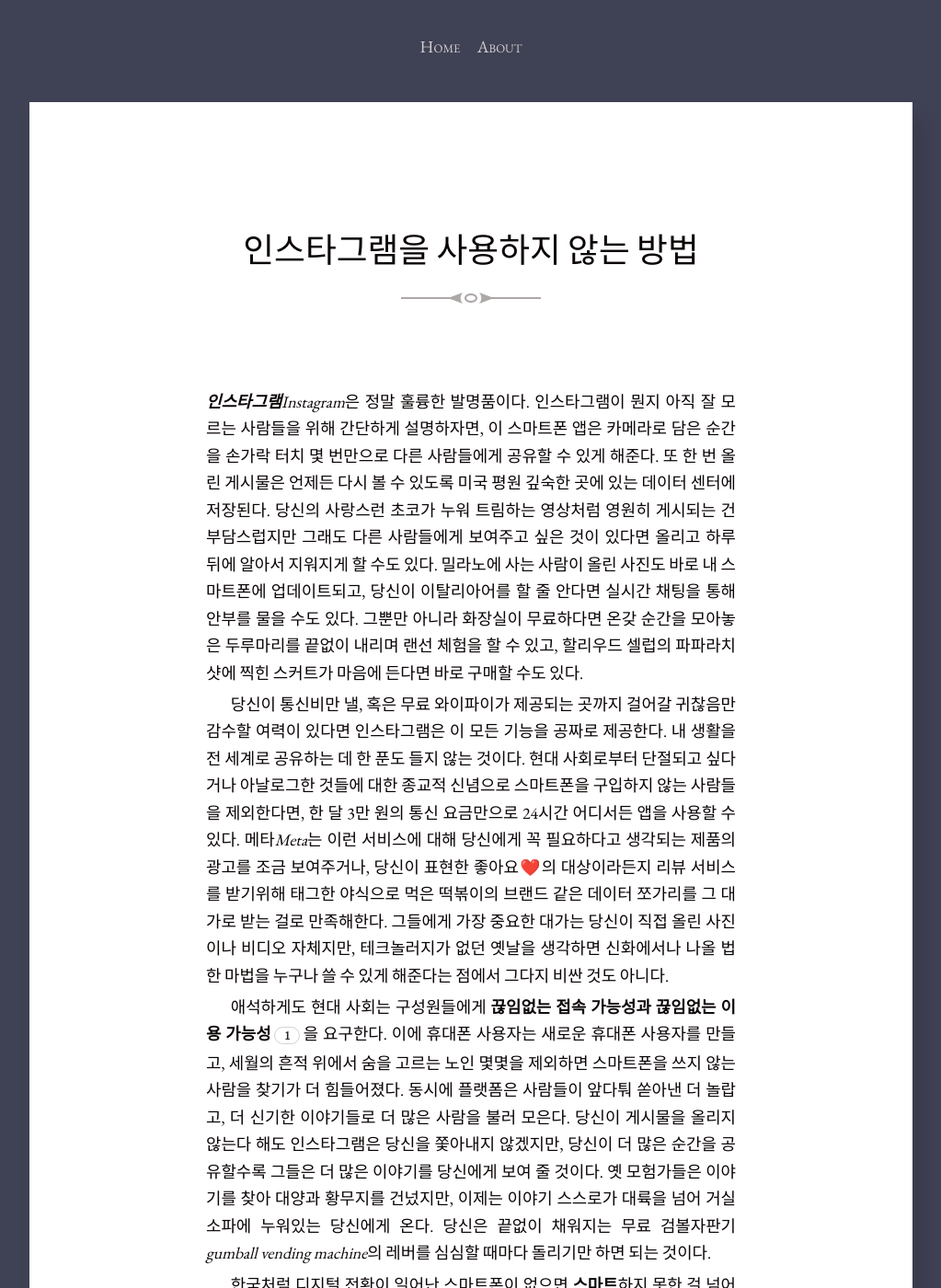
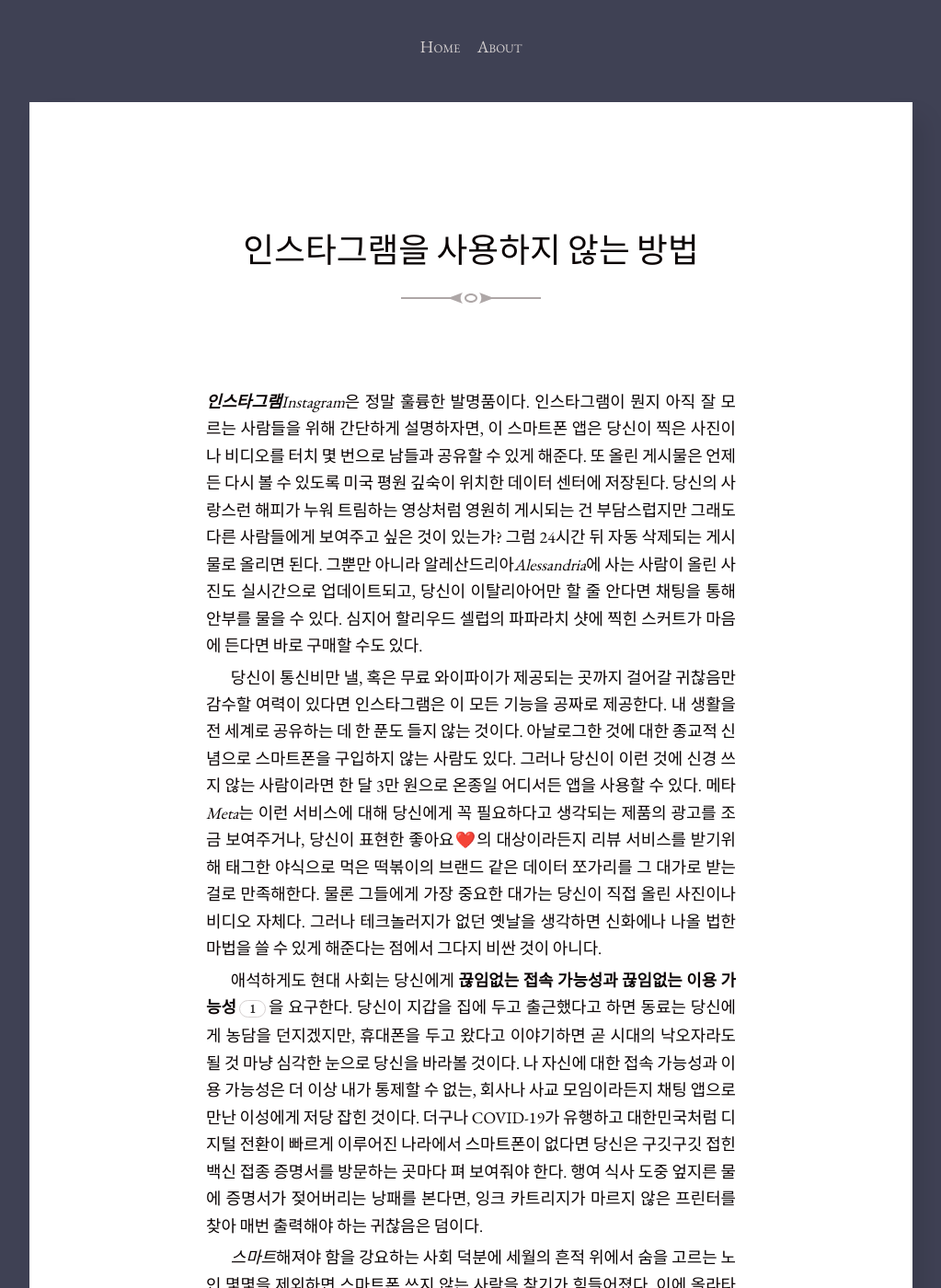
Before and after one commit to grsdij/grsdij, a Jekyll site: the page built from _posts/2022-05-17-인스타그램을 사용하지 않는 방법.md, in a window 1280 px wide and 1400 px high. Shown: the whole window at 92% size, without its empty margins (128-1151 px from the left). Built offline with Jekyll 4.4.1, drawn with Linux system fonts in a browser that asks for light colours; some of the changed text lies outside the part shown.

Commit message:
Update 2022-05-17-인스타그램을 사용하지 않는 방법.md

```diff
--- a/_posts/2022-05-17-인스타그램을 사용하지 않는 방법.md
+++ b/_posts/2022-05-17-인스타그램을 사용하지 않는 방법.md
@@ -5,18 +5,35 @@ categories: essay
 layout: post
 ---
 
-***인스타그램****Instagram*은 정말 훌륭한 발명품이다. 인스타그램이 뭔지 아직 잘 모르는 사람들을 위해 간단하게 설명하자면, 이 스마트폰 앱은 카메라로 담은 순간을 손가락 터치 몇 번만으로 다른 사람들에게 공유할 수 있게 해준다. 또 한 번 올린 게시물은 언제든 다시 볼 수 있도록 미국 평원 깊숙한 곳에 있는 데이터 센터에 저장된다. 당신의 사랑스런 초코가 누워 트림하는 영상처럼 영원히 게시되는 건 부담스럽지만 그래도 다른 사람들에게 보여주고 싶은 것이 있다면 올리고 하루 뒤에 알아서 지워지게 할 수도 있다. 밀라노에 사는 사람이 올린 사진도 바로 내 스마트폰에 업데이트되고, 당신이 이탈리아어를 할 줄 안다면 실시간 채팅을 통해 안부를 물을 수도 있다. 그뿐만 아니라 화장실이 무료하다면 온갖 순간을 모아놓은 두루마리를 끝없이 내리며 랜선 체험을 할 수 있고, 할리우드 셀럽의 파파라치 샷에 찍힌 스커트가 마음에 든다면 바로 구매할 수도 있다.
+***인스타그램****Instagram*은 정말 훌륭한 발명품이다.
+인스타그램이 뭔지 아직 잘 모르는 사람들을 위해 간단하게 설명하자면, 이 스마트폰 앱은 당신이 찍은 사진이나 비디오를 터치 몇 번으로 남들과 공유할 수 있게 해준다. 또 올린 게시물은 언제든 다시 볼 수 있도록 미국 평원 깊숙이 위치한 데이터 센터에 저장된다. 당신의 사랑스런 해피가 누워 트림하는 영상처럼 영원히 게시되는 건 부담스럽지만 그래도 다른 사람들에게 보여주고 싶은 것이 있는가? 그럼 24시간 뒤 자동 삭제되는 게시물로 올리면 된다. 그뿐만 아니라 알레산드리아*Alessandria*에 사는 사람이 올린 사진도 실시간으로 업데이트되고, 당신이 이탈리아어만 할 줄 안다면 채팅을 통해 안부를 물을 수 있다. 심지어 할리우드 셀럽의 파파라치 샷에 찍힌 스커트가 마음에 든다면 바로 구매할 수도 있다.
 
-당신이 통신비만 낼, 혹은 무료 와이파이가 제공되는 곳까지 걸어갈 귀찮음만 감수할 여력이 있다면 인스타그램은 이 모든 기능을 공짜로 제공한다. 내 생활을 전 세계로 공유하는 데 한 푼도 들지 않는 것이다. 현대 사회로부터 단절되고 싶다거나 아날로그한 것들에 대한 종교적 신념으로 스마트폰을 구입하지 않는 사람들을 제외한다면, 한 달 3만 원의 통신 요금만으로 24시간 어디서든 앱을 사용할 수 있다. 메타*Meta*는 이런 서비스에 대해 당신에게 꼭 필요하다고 생각되는 제품의 광고를 조금 보여주거나, 당신이 표현한 좋아요❤️의 대상이라든지 리뷰 서비스를 받기위해 태그한 야식으로 먹은 떡볶이의 브랜드 같은 데이터 쪼가리를 그 대가로 받는 걸로 만족해한다. 그들에게 가장 중요한 대가는 당신이 직접 올린 사진이나 비디오 자체지만, 테크놀러지가 없던 옛날을 생각하면 신화에서나 나올 법한 마법을 누구나 쓸 수 있게 해준다는 점에서 그다지 비싼 것도 아니다.
+당신이 통신비만 낼, 혹은 무료 와이파이가 제공되는 곳까지 걸어갈 귀찮음만 감수할 여력이 있다면 인스타그램은 이 모든 기능을 공짜로 제공한다. 내 생활을 전 세계로 공유하는 데 한 푼도 들지 않는 것이다. 아날로그한 것에 대한 종교적 신념으로 스마트폰을 구입하지 않는 사람도 있다. 그러나 당신이 이런 것에 신경 쓰지 않는 사람이라면 한 달 3만 원으로 온종일 어디서든 앱을 사용할 수 있다. 메타*Meta*는 이런 서비스에 대해 당신에게 꼭 필요하다고 생각되는 제품의 광고를 조금 보여주거나, 당신이 표현한 좋아요❤️의 대상이라든지 리뷰 서비스를 받기위해 태그한 야식으로 먹은 떡볶이의 브랜드 같은 데이터 쪼가리를 그 대가로 받는 걸로 만족해한다. 물론 그들에게 가장 중요한 대가는 당신이 직접 올린 사진이나 비디오 자체다. 그러나 테크놀러지가 없던 옛날을 생각하면 신화에나 나올 법한 마법을 쓸 수 있게 해준다는 점에서 그다지 비싼 것이 아니다.
 
-애석하게도 현대 사회는 구성원들에게 **끊임없는 접속 가능성과 끊임없는 이용 가능성**[^1]을 요구한다. 이에 휴대폰 사용자는 새로운 휴대폰 사용자를 만들고, 세월의 흔적 위에서 숨을 고르는 노인 몇몇을 제외하면 스마트폰을 쓰지 않는 사람을 찾기가 더 힘들어졌다. 동시에 플랫폼은 사람들이 앞다퉈 쏟아낸 더 놀랍고, 더 신기한 이야기들로 더 많은 사람을 불러 모은다. 당신이 게시물을 올리지 않는다 해도 인스타그램은 당신을 쫓아내지 않겠지만, 당신이 더 많은 순간을 공유할수록 그들은 더 많은 이야기를 당신에게 보여 줄 것이다. 옛 모험가들은 이야기를 찾아 대양과 황무지를 건넜지만, 이제는 이야기 스스로가 대륙을 넘어 거실 소파에 누워있는 당신에게 온다. 당신은 끝없이 채워지는 무료 검볼자판기*gumball vending machine*의 레버를 심심할 때마다 돌리기만 하면 되는 것이다.
+애석하게도 현대 사회는 당신에게 **끊임없는 접속 가능성과 끊임없는 이용 가능성**[^1]을 요구한다. 당신이 지갑을 집에 두고 출근했다고 하면 동료는 당신에게 농담을 던지겠지만, 휴대폰을 두고 왔다고 이야기하면 곧 시대의 낙오자라도 될 것 마냥 심각한 눈으로 당신을 바라볼 것이다. 나 자신에 대한 접속 가능성과 이용 가능성은 더 이상 내가 통제할 수 없는, 회사나 사교 모임이라든지 채팅 앱으로 만난 이성에게 저당 잡힌 것이다. 더구나 COVID-19가 유행하고 대한민국처럼 디지털 전환이 빠르게 이루어진 나라에서 스마트폰이 없다면 당신은 구깃구깃 접힌 백신 접종 증명서를 방문하는 곳마다 펴 보여줘야 한다. 행여 식사 도중 엎지른 물에 증명서가 젖어버리는 낭패를 본다면, 잉크 카트리지가 마르지 않은 프린터를 찾아 매번 출력해야 하는 귀찮음은 덤이다.
+
+*스마트*해져야 함을 강요하는 사회 덕분에 세월의 흔적 위에서 숨을 고르는 노인 몇몇을 제외하면 스마트폰 쓰지 않는 사람을 찾기가 힘들어졌다. 이에 올라타 플랫폼은 사람들이 앞다퉈 쏟아낸 더 놀랍고, 더 신기한 이야기들로 더 많은 사람을 불러 모은다. 당신이 게시물을 올리지 않는다 해도 인스타그램은 당신을 쫓아내지 않겠지만, 당신이 더 많은 순간을 공유할수록 그들은 더 많은 이야기를 당신에게 보여 줄 것이다. 옛 모험가들은 이야기를 찾아 대양과 황무지를 건넜다. 그러나 이제는 이야기 스스로가 대륙을 넘어 거실 소파에 누워있는 당신에게 온다. 당신은 끝없이 채워지는 무료 검볼자판기*gumball vending machine*의 레버를 심심할 때마다 돌리기만 하면 되는 것이다.
+
+
+<hr>
+
+휴대폰 사용자는 새로운 휴대폰 사용자를 만들고 거의 모든 국가는 디지털 시대를 발전 방향으로 삼는다. 이런 상황들은 우리가 관계를 유지하거나 제도 속에서 살기 위해서 *스마트*해져야 함을 강요한다. 그 결과 세월의 흔적 위에서 숨을 고르는 노인 몇몇을 제외하면 스마트폰 쓰지 않는 사람을 찾기가 힘들어졌다.
+
+동시에 플랫폼은 사람들이 앞다퉈 쏟아낸 더 놀랍고, 더 신기한 이야기들로 더 많은 사람을 불러 모은다. 당신이 게시물을 올리지 않는다 해도 인스타그램은 당신을 쫓아내지 않겠지만, 당신이 더 많은 순간을 공유할수록 그들은 더 많은 이야기를 당신에게 보여 줄 것이다. 옛 모험가들은 이야기를 찾아 대양과 황무지를 건넜다. 그러나 이제는 이야기 스스로가 대륙을 넘어 거실 소파에 누워있는 당신에게 온다. 당신은 끝없이 채워지는 무료 검볼자판기*gumball vending machine*의 레버를 심심할 때마다 돌리기만 하면 되는 것이다.
+
+덕분에 이제 정보의 가치는 길거리에서 나눠주는 전단지 수준이 되었다.
+
+
+지갑을 깜빡한 것보다 핸드폰을 두고 왔다고 말하는 것이 더 심각한 눈빛으로 당신을 바라볼 것이다.
+ 핸드폰을 두고 다니는 사람이라는 말은 지갑을 두고 다니는 사람이냐 보다 더 정신을 놓고 다니는 사람이라는 의미가
+
+수평선 너머  코끼리의 생김새에 이야기가 귀중했던 시절이 있었다.
 
 한국처럼 디지털 전환이  일어난 스마트폰이 없으면 **스마트**하지 못한 걸 넘어 도시의 삶을 영위할 수가 없는 사회가 되었다.
 
+세월의 흔적 위에서 숨을 고르는
 
-
-
-<hr>
+그뿐만 아니라 화장실이 무료하다면 끝없는 게시물 두루마리를 내리며 랜선 너머의 세계로 떠날 수 있다.
 
 움베르토 에코는 테크놀러지가 한 가지 냉혹한 법칙---*혁명적인 발명품이라도 누구나 이용할 수 있게 되면 그건 더 이상 제 기능을 발휘할 수 없게 된다는 것*---을 따른다고 말했다. 에코가 에세이를 쓰던 시절은 팩스가 우편을 대체하며 급격하게 보급되던 때였다.
 
```
